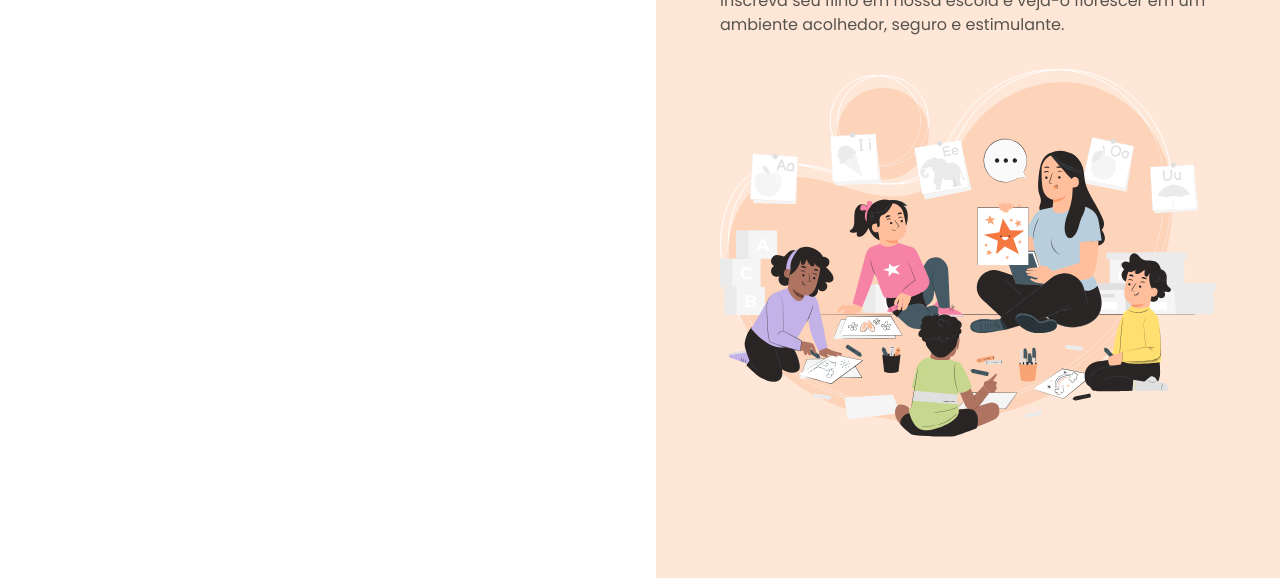
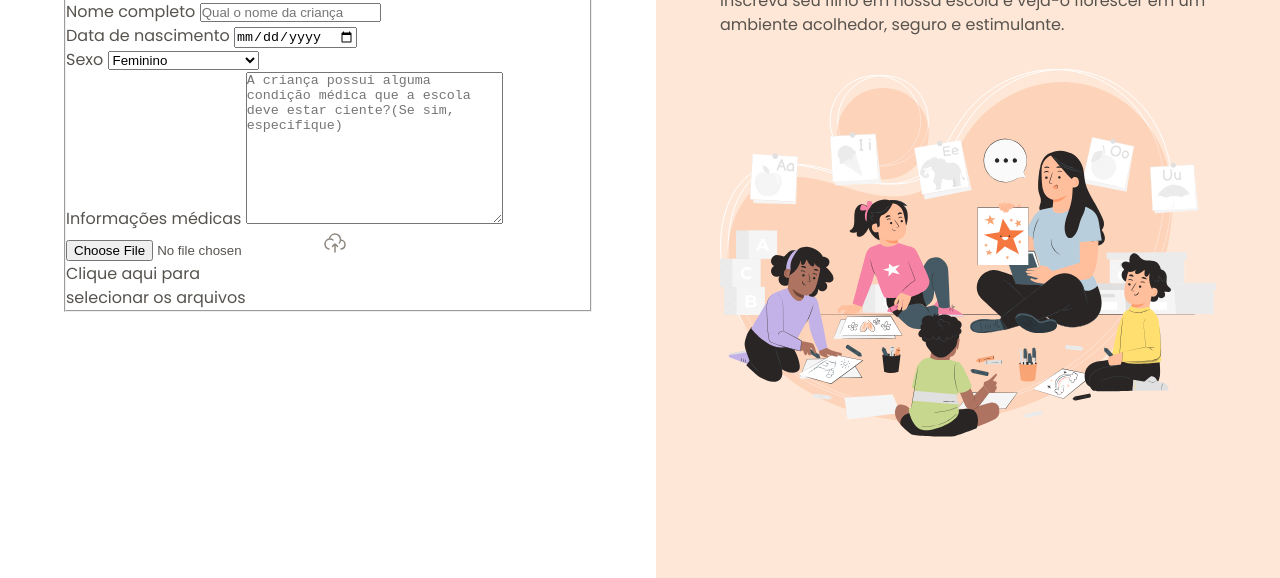
Before and after one commit to ericjquest/projeto-form, a plain HTML site: page index.html in a window 1280 px wide. Shown: the part 222-800 px from the top of the page. Drawn offline with Linux system fonts and the light colour scheme.

Commit message:
iniciando o formulario

```diff
--- a/index.html
+++ b/index.html
@@ -25,6 +25,49 @@
           Preencha os dados abaixo para matricular seu filho na escola de educação infantil Estrelas do Amanhã.
         </p>
 
+        <form method="post" enctype="multipart/form-data">
+          <fieldset class="child-info">
+            <legend>Informações da criança</legend>
+
+            <div class="input-wrapper">
+              <label for="fullname">Nome completo</label>
+              <input id="fullname" name="fullname" type="text" placeholder="Qual o nome da criança">
+            </div>
+
+            <div class="input-wrapper">
+              <label for="birth">Data de nascimento</label>
+              <input id="birth" name="birth" type="date" lang="pt-BR">
+            </div>
+
+            <div class="select-wrapper">
+              <label for="gender">Sexo</label>
+              <select name="gender" id="gender">
+                <option value="female">Feminino</option>
+                <option value="male">Masculino</option>
+                <option value="na">Prefiro não responder</option>
+              </select>
+            </div>
+
+            <div class="textarea-wrapper">
+              <label for="medical-info">Informações médicas</label>
+              <textarea name="medical-info" id="medical-info"
+                cols="30" rows="10"
+                placeholder="A criança possui alguma condição médica que a escola deve estar ciente?(Se sim, especifique)"
+              ></textarea>
+            </div>
+
+            <div class="droparea-wrapper">
+              <input type="file" id="birth-file" name="birth-file">
+              <img src="assets/icons/cloud-upload.svg" alt="icone de upload">
+              <p>
+                Clique aqui para <br>
+                selecionar os arquivos
+              </p>
+            </div>
+
+          </fieldset>
+        </form>
+
       </div>
     </main>
       <aside>
```
